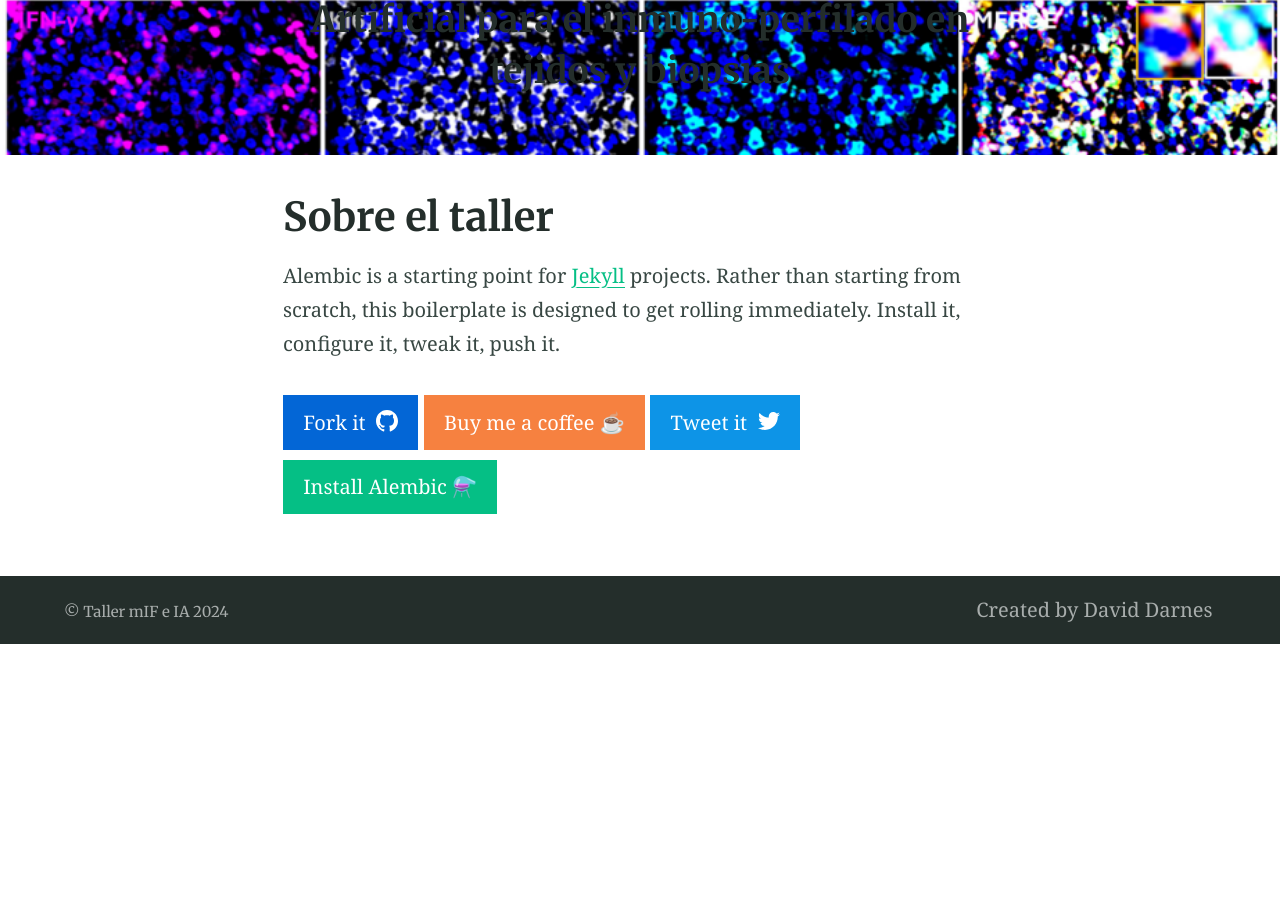
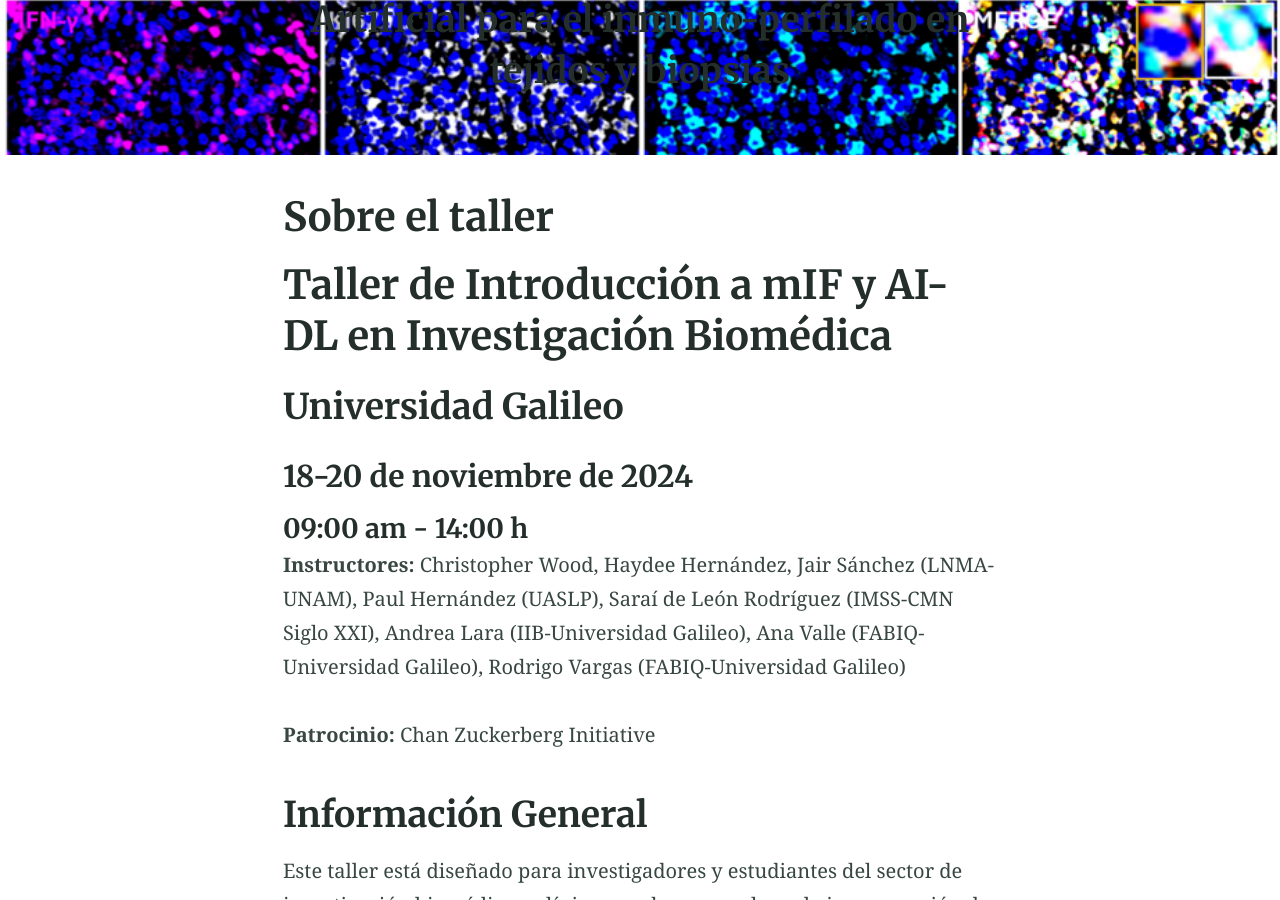
Before and after one commit to acnilo/202411_LNMA_IA-mIF, a Jekyll site: the page built from index.md, in a window 1280 px wide and 900 px high, scrolled down 269 px. Built offline with Jekyll 4.4.1, drawn with Linux system fonts in a browser that asks for light colours; before the commit the page ends 913 px from its top, so only the background shows below that; some of the changed text lies outside the part shown.

Commit message:
Update index.md

```diff
--- a/index.md
+++ b/index.md
@@ -6,6 +6,27 @@ feature_image: "/assets/Imagenes/FotoIlustrativaHorizontal.png"
 excerpt: "Alembic is a starting point for [Jekyll](https://jekyllrb.com/) projects. Rather than starting from scratch, this boilerplate is designed to get the ball rolling immediately. Install it, configure it, tweak it, push it."
 ---
 
-Alembic is a starting point for [Jekyll](https://jekyllrb.com/) projects. Rather than starting from scratch, this boilerplate is designed to get rolling immediately. Install it, configure it, tweak it, push it.
+# Taller de Introducción a mIF y AI-DL en Investigación Biomédica
+## Universidad Galileo
+### 18-20 de noviembre de 2024
+#### 09:00 am - 14:00 h
+
+**Instructores:** Christopher Wood, Haydee Hernández, Jair Sánchez (LNMA-UNAM), Paul Hernández (UASLP), Saraí de León Rodríguez (IMSS-CMN Siglo XXI), Andrea Lara (IIB-Universidad Galileo), Ana Valle (FABIQ-Universidad Galileo), Rodrigo Vargas (FABIQ-Universidad Galileo)
+
+**Patrocinio:** Chan Zuckerberg Initiative
+
+## Información General
+Este taller está diseñado para investigadores y estudiantes del sector de investigación biomédica y clínica que deseen explorar la incorporación de la inmunofluorescencia multiplex (mIF) y la inteligencia artificial-aprendizaje profundo (AI-DL) en sus líneas de investigación. Los participantes estarán familiarizados con los métodos tradicionales de inmunoperfilado en tejidos y tendrán experiencia con imágenes de microscopía.
+
+**Meta lúdica:** Los asistentes se familiarizarán con los conceptos básicos de mIF y AI-DL, comprendiendo sus diferencias con los métodos tradicionales. Aprenderán sobre las ventajas y desventajas de cada enfoque y tendrán la oportunidad de utilizar algunas herramientas disponibles para este análisis. Al finalizar el taller, estarán en condiciones de decidir si estas técnicas son adecuadas para sus investigaciones.
+
+## Requisitos
+Se requiere acceso a una computadora personal (laptop), correo electrónico en Gmail y acceso a internet para las sesiones prácticas.
+
+## Accesibilidad
+Estamos comprometidos a hacer que este taller sea accesible para todos. Si necesita algún tipo de apoyo adicional (como intérpretes de lengua de señas o instalaciones de lactancia), por favor póngase en contacto con nosotros y haremos todo lo posible por ayudar.
+
+## Contacto
+Para más información, por favor envíe un correo electrónico a: [training@universidadgalileo.edu](mailto:training@universidadgalileo.edu)
 
 {% include button.html text="Fork it" icon="github" link="https://github.com/daviddarnes/alembic" color="#0366d6" %} {% include button.html text="Buy me a coffee ☕️" link="https://buymeacoffee.com/daviddarnes#support" color="#f68140" %} {% include button.html text="Tweet it" icon="twitter" link="https://twitter.com/intent/tweet/?url=https://alembic.darn.es&text=Alembic%20-%20A%20Jekyll%20boilerplate%20theme&via=DavidDarnes" color="#0d94e7" %} {% include button.html text="Install Alembic ⚗️" link="https://github.com/daviddarnes/alembic#installation" %}
```
